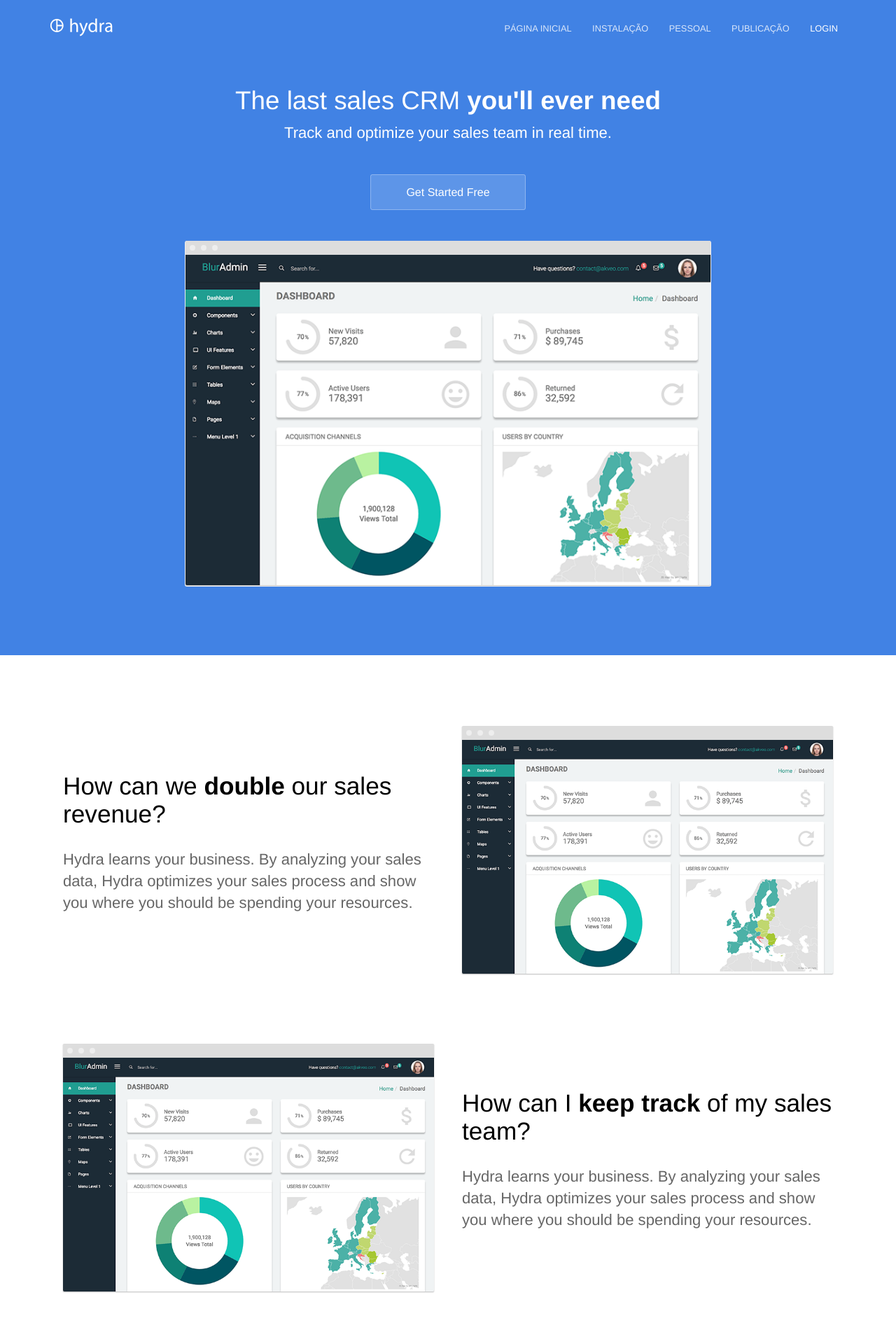
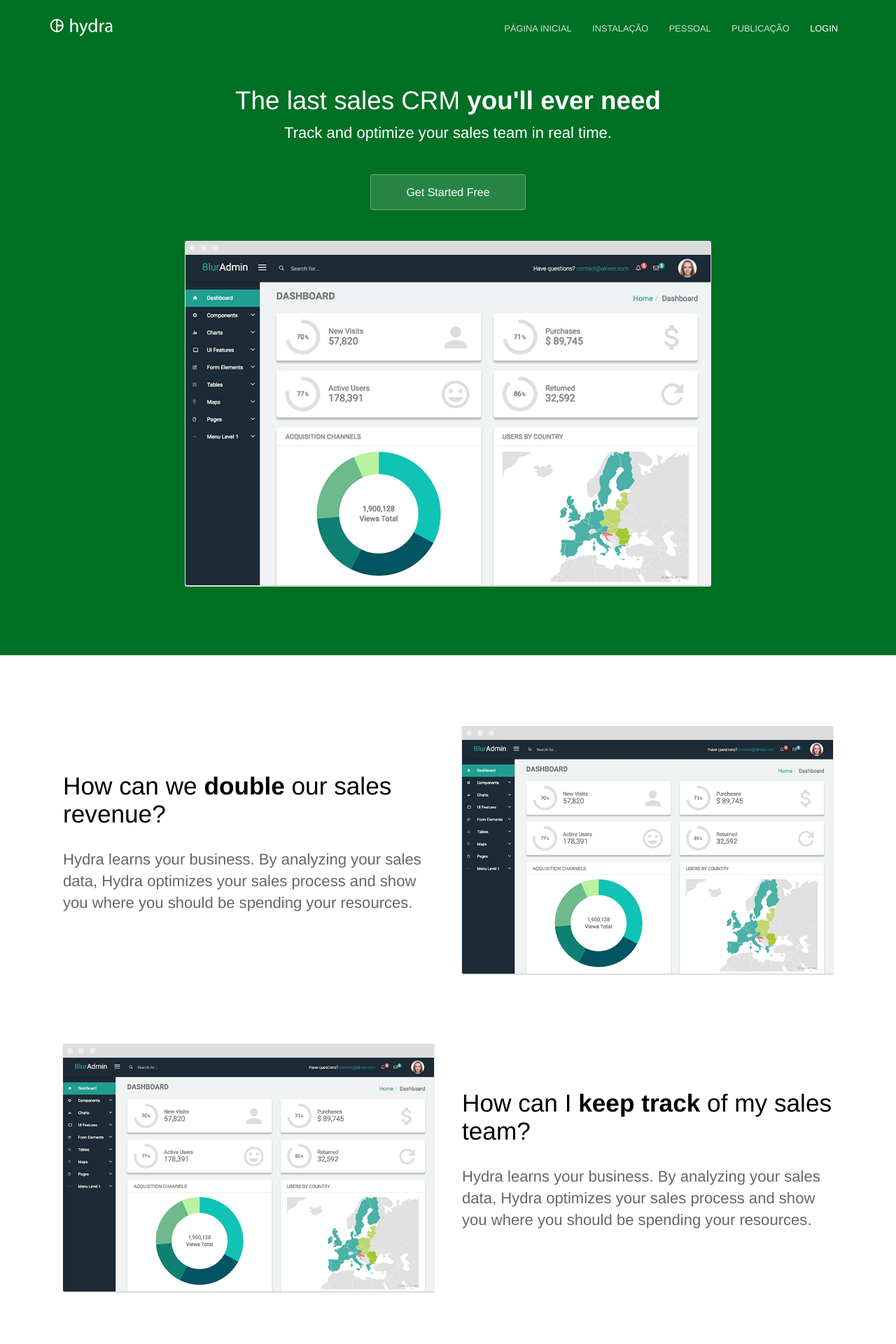
Before and after one commit to Gabriell89222/Gabriell89222.github.io, a Jekyll site: the page built from index.html, in a window 1280 px wide. Shown: the top 1920 px of the page at 70% size. Built offline with Jekyll 4.4.1, drawn with Linux system fonts in a browser that asks for light colours.

Commit message:
Initial commit

```diff
--- a/_sass/elements.scss
+++ b/_sass/elements.scss
@@ -12,7 +12,7 @@ body {
 }
 
 a {
-	color: #007024;
+	color: #4182e4;
 	text-decoration: none;
 }
 
--- a/_sass/variables.scss
+++ b/_sass/variables.scss
@@ -1,5 +1,5 @@
-$brand-color: #4182e4;
-$secondary-brand-color: #4182e4;
+$brand-color: #007024;
+$secondary-brand-color: #007024;
 $middle-gradient-color: mix($brand-color, $secondary-brand-color, 95%);
 
 // Breakpoints
```
